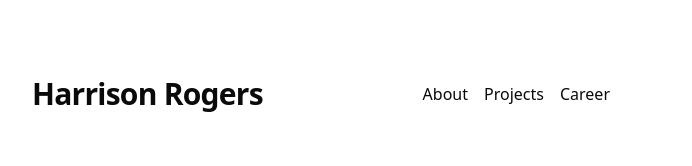
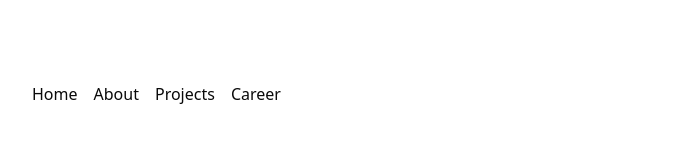
Before and after one commit to HarrisonRogers/portfolio, a Next.js app: page / in a window 1280 px wide. Shown: the top 166 px of the page, without its empty margins (293-985 px from the left). Built offline with nearby package versions, Linux system fonts and the light colour scheme.

Commit message:
update metadata and nav bar

```diff
--- a/src/app/config.ts
+++ b/src/app/config.ts
@@ -1,9 +1,9 @@
 export const metaData = {
-  baseUrl: 'https://nextfolio-template.vercel.app/',
+  baseUrl: 'https://harrisonrogers.dev/',
   title: 'Harrison Rogers',
   name: 'Harrison Rogers',
-  ogImage: '/opengraph-image.png',
-  description: 'Harrison Rogers Software Developer Portfolio',
+  ogImage: '/harrison.jpeg',
+  description: 'Harrison Rogers Software Engineer Portfolio',
 };
 
 export const socialLinks = {
--- a/src/app/page.tsx
+++ b/src/app/page.tsx
@@ -1,6 +1,7 @@
 import Link from 'next/link';
 import Image from 'next/image';
 import ImageGazer from '@/components/imageGazer';
+import { metaData } from './config';
 
 export default function Home() {
   return (
@@ -8,7 +9,7 @@ export default function Home() {
       <h1 className="text-3xl">
         Hey, I&apos;m
         <br />
-        Harrison Rogers 👋
+        {metaData.name} 👋
       </h1>
       <Link href="/about">
         <div className="w-48 h-48 overflow-hidden rounded-full mx-auto sm:float-right sm:ml-5 sm:mb-5 lg:mt-2 mt-5 lg:mb-5 mb-10 hover:scale-105 transition-all duration-300 relative">
--- a/src/components/navbar.tsx
+++ b/src/components/navbar.tsx
@@ -1,8 +1,8 @@
 import Link from 'next/link';
 import React from 'react';
-import { metaData } from '@/app/config';
 import { ModeToggle } from '@/components/modeToggle';
 const navItems = {
+  '/': { name: 'Home' },
   '/about': { name: 'About' },
   '/projects': { name: 'Projects' },
   '/career': { name: 'Career' },
@@ -11,13 +11,8 @@ const navItems = {
 function Navbar() {
   return (
     <nav className="lg:mb-16 mb-6 py-5">
-      <div className="flex flex-col md:flex-row md:items-center justify-between">
-        <div className="flex items-center">
-          <Link href="/" className="text-3xl font-semibold tracking-tight">
-            {metaData.title}
-          </Link>
-        </div>
-        <div className="flex flex-row gap-4 mt-6 md:mt-0 md:ml-auto items-center">
+      <div className="flex justify-between">
+        <div className="flex flex-row gap-4 items-center">
           {Object.entries(navItems).map(([path, { name }]) => (
             <Link
               key={path}
@@ -27,8 +22,8 @@ function Navbar() {
               {name}
             </Link>
           ))}
-          <ModeToggle />
         </div>
+        <ModeToggle />
       </div>
     </nav>
   );
```
